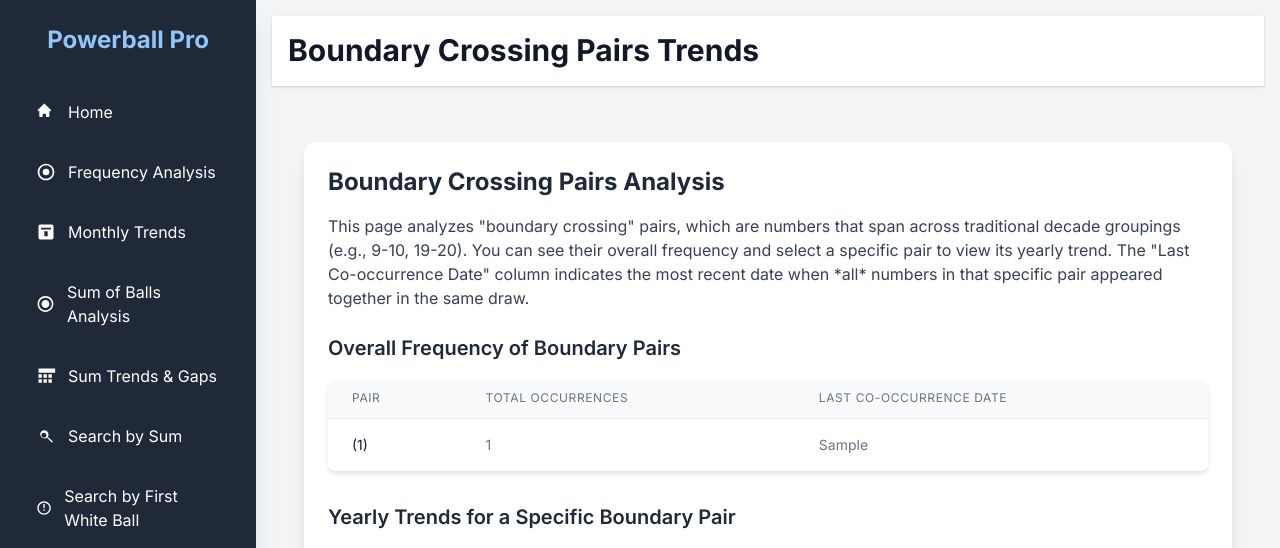
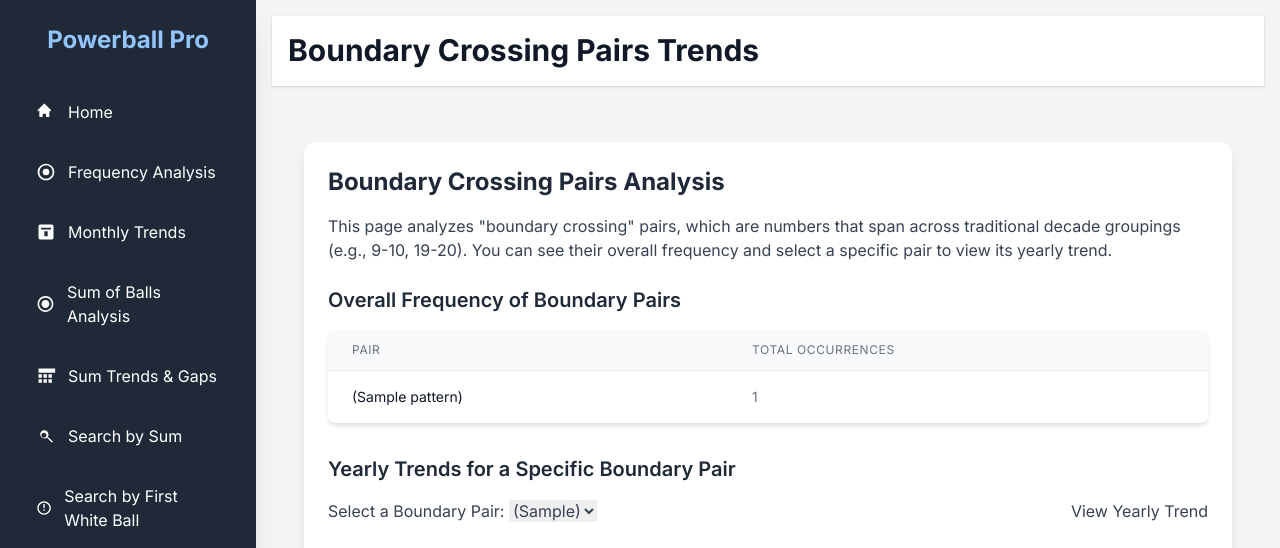
Before and after one commit to ukdeepak-33/Powerball_Play, a Flask app: template templates/boundary_crossing_pairs_trends.html in a window 1280 px wide. Shown: the top 548 px of the page. Run offline with Flask 3, Linux system fonts and the light colour scheme; the template is opened without the code that fills it: most values are stand-ins (such as "Sample title", 1, 10 or a date in 2020); some libraries are stand-ins or nearby versions.

Commit message:
Update boundary_crossing_pairs_trends.html

```diff
--- a/templates/boundary_crossing_pairs_trends.html
+++ b/templates/boundary_crossing_pairs_trends.html
@@ -8,7 +8,7 @@
 <div class="space-y-8 max-w-6xl mx-auto px-4 sm:px-6 lg:px-8 py-8">
     <div class="card p-6 bg-white rounded-xl shadow-lg mb-8">
         <h2 class="text-2xl font-bold mb-4 text-gray-800">Boundary Crossing Pairs Analysis</h2>
-        <p class="text-gray-700 mb-6">This page analyzes "boundary crossing" pairs, which are numbers that span across traditional decade groupings (e.g., 9-10, 19-20). You can see their overall frequency and select a specific pair to view its yearly trend. The "Last Co-occurrence Date" column indicates the most recent date when *all* numbers in that specific pair appeared together in the same draw.</p>
+        <p class="text-gray-700 mb-6">This page analyzes "boundary crossing" pairs, which are numbers that span across traditional decade groupings (e.g., 9-10, 19-20). You can see their overall frequency and select a specific pair to view its yearly trend.</p>
 
         <h3 class="text-xl font-semibold mb-4 text-gray-800">Overall Frequency of Boundary Pairs</h3>
         {% if all_boundary_patterns_summary %}
@@ -18,17 +18,13 @@
                     <tr>
                         <th class="px-6 py-3 text-left text-xs font-medium text-gray-500 uppercase tracking-wider">Pair</th>
                         <th class="px-6 py-3 text-left text-xs font-medium text-gray-500 uppercase tracking-wider">Total Occurrences</th>
-                        <th class="px-6 py-3 text-left text-xs font-medium text-gray-500 uppercase tracking-wider">Last Co-occurrence Date</th>
                     </tr>
                 </thead>
                 <tbody class="bg-white divide-y divide-gray-200">
-                    {% for pattern_data in all_boundary_patterns_summary %}
+                    {% for pattern in all_boundary_patterns_summary %}
                     <tr class="hover:bg-gray-50">
-                        <td class="px-6 py-4 whitespace-nowrap text-sm font-medium text-gray-900">
-                            ({{ pattern_data.pattern_numbers | join(', ') }})
-                        </td>
-                        <td class="px-6 py-4 whitespace-nowrap text-sm text-gray-500">{{ pattern_data.total_count }}</td>
-                        <td class="px-6 py-4 whitespace-nowrap text-sm text-gray-500">{{ pattern_data.last_co_occurrence }}</td>
+                        <td class="px-6 py-4 whitespace-nowrap text-sm font-medium text-gray-900">({{ pattern.pattern | join(', ') }})</td>
+                        <td class="px-6 py-4 whitespace-nowrap text-sm text-gray-500">{{ pattern.total_count }}</td>
                     </tr>
                     {% endfor %}
                 </tbody>
```
